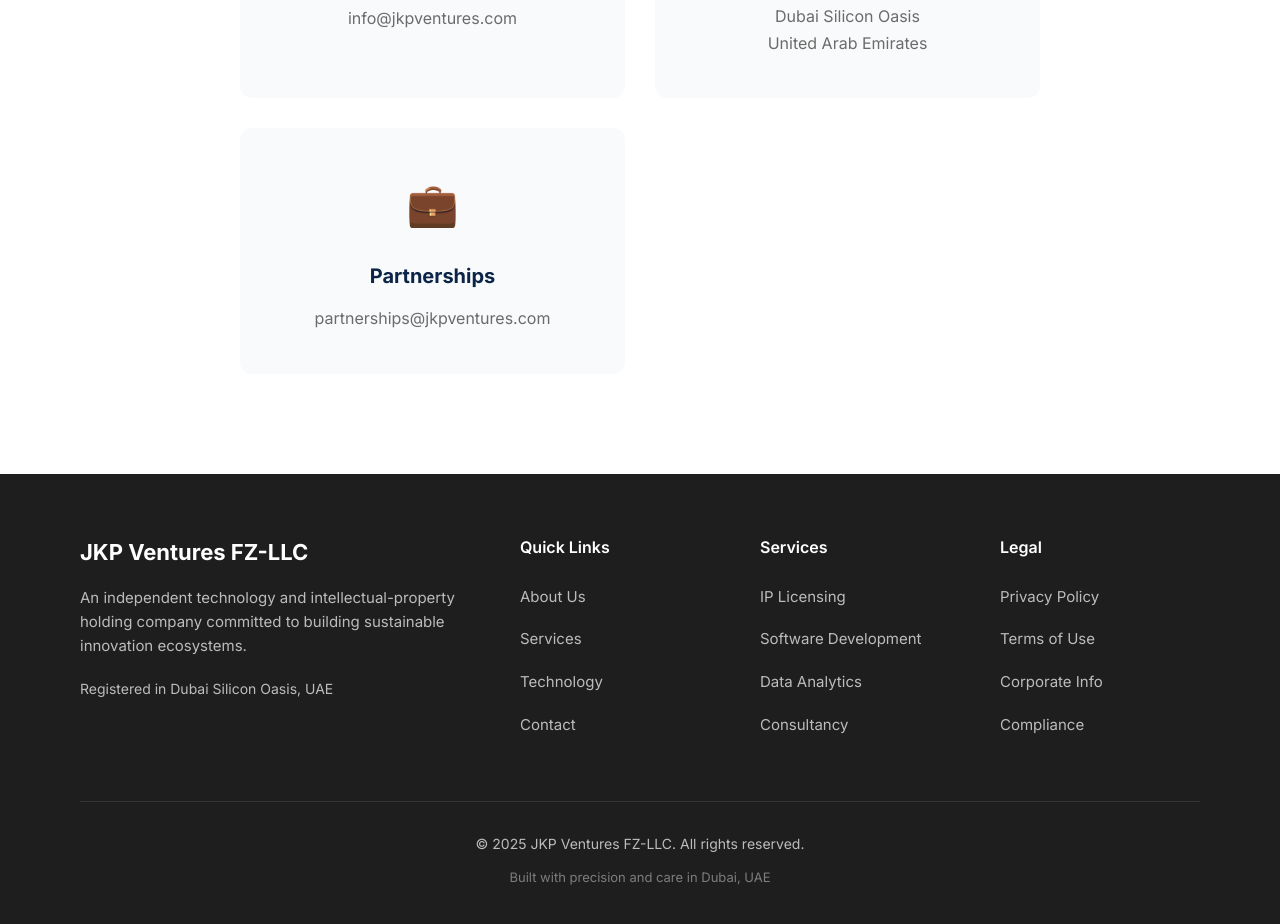
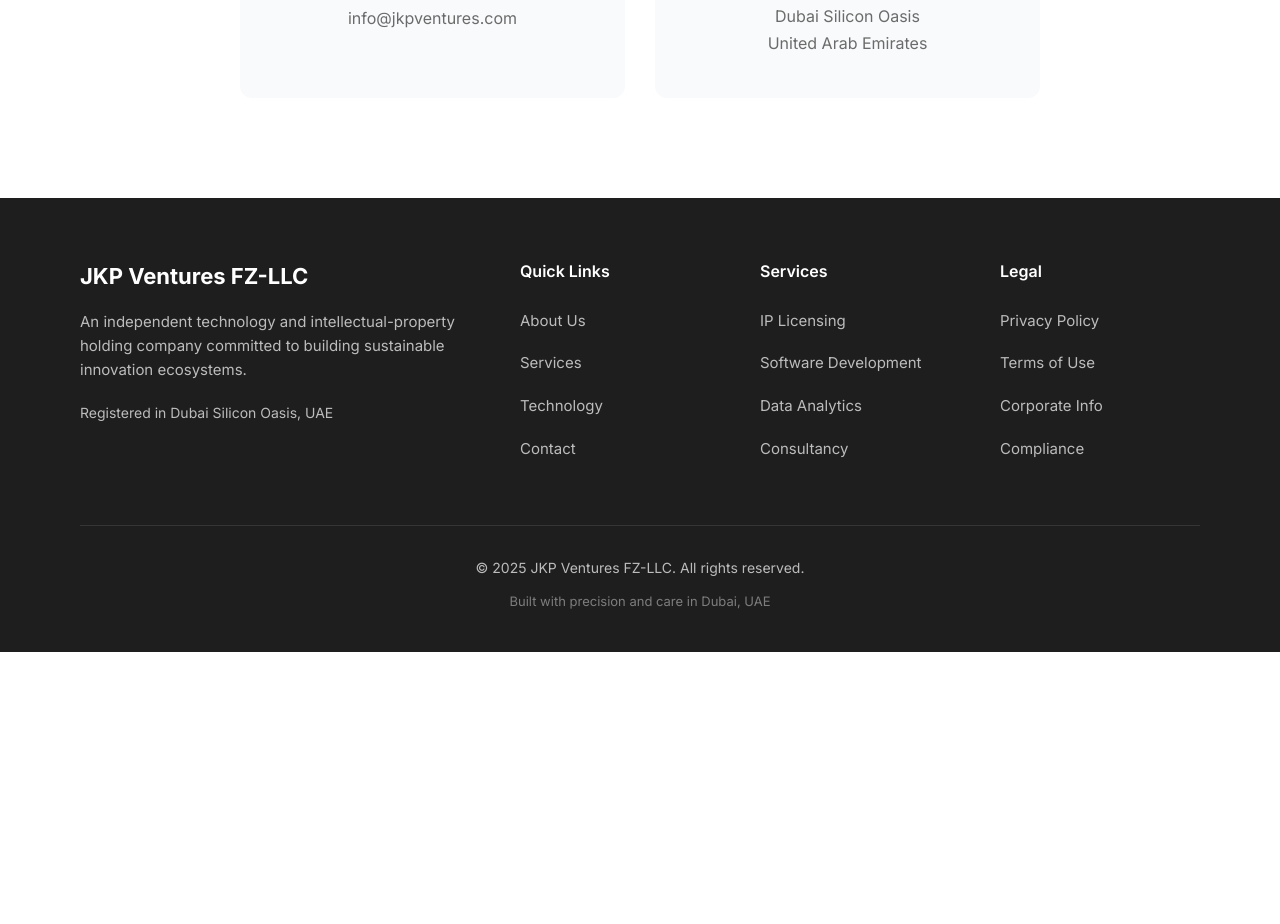
Before and after one commit to venturesjkp-max/JKP-ventures, a plain HTML site: page index.html in a window 1280 px wide. Shown: the part 6652-7576 px from the top of the page. After the commit the page ends 7304 px from the top, so only its background shows below. Drawn offline with Linux system fonts and the light colour scheme.

Commit message:
Update index.html
Removed "partnerships@jkpventures.com" option from webpage

```diff
--- a/index.html
+++ b/index.html
@@ -1119,11 +1119,6 @@
                         <h3>Visit Us</h3>
                         <p>Dubai Silicon Oasis<br>United Arab Emirates</p>
                     </div>
-                    <div class="contact-method">
-                        <div class="contact-icon">💼</div>
-                        <h3>Partnerships</h3>
-                        <a href="mailto:partnerships@jkpventures.com">partnerships@jkpventures.com</a>
-                    </div>
                 </div>
             </div>
         </div>
```
